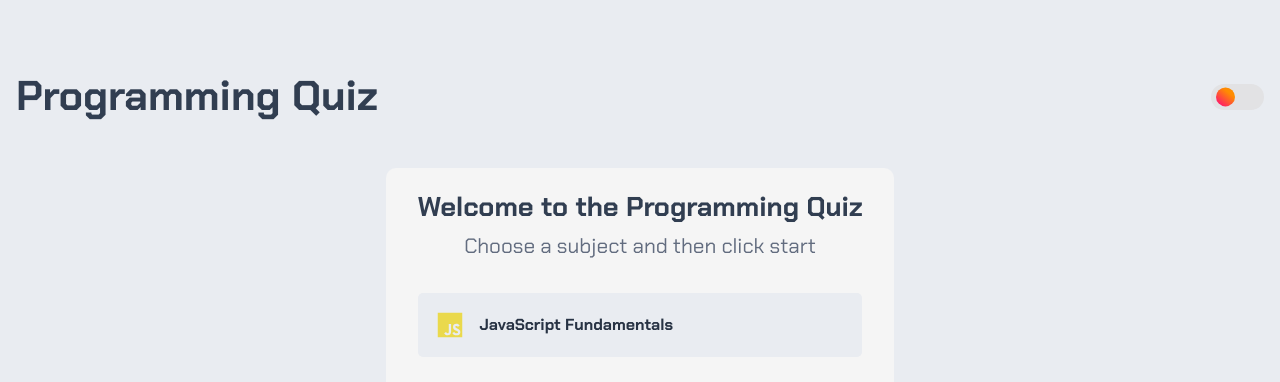
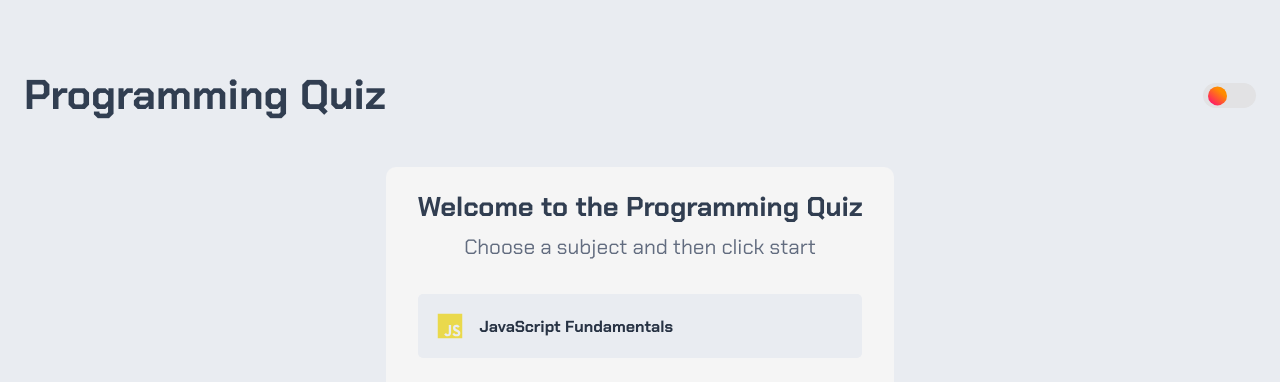
Before and after one commit to gustavo2023/quiz-app, a plain HTML site: page index.html in a window 1280 px wide. Shown: the top 382 px of the page. Drawn offline with Linux system fonts and the light colour scheme.

Commit message:
feat: adjust header padding and update text alignment for improved layout

```diff
--- a/styles.css
+++ b/styles.css
@@ -144,7 +144,7 @@ header {
   justify-content: space-between;
   align-items: center;
   gap: 1rem;
-  padding: 1rem;
+  padding: 1rem 1.5rem;
   margin-bottom: 2rem;
 }
 
@@ -236,14 +236,15 @@ h2 {
   font-size: clamp(1.2rem, 1.5vw + 0.5rem, 2rem);
   font-weight: 700;
   color: var(--clr-heading);
-  text-align: center;
+  text-align: left;
+  line-height: 1.2;
   margin-bottom: 0.5rem;
 }
 
 .instructions {
   font-size: clamp(1rem, 1vw + 0.5rem, 1.5rem);
   color: var(--clr-text);
-  text-align: center;
+  text-align: left;
   margin-bottom: 2rem;
 }
 
```
